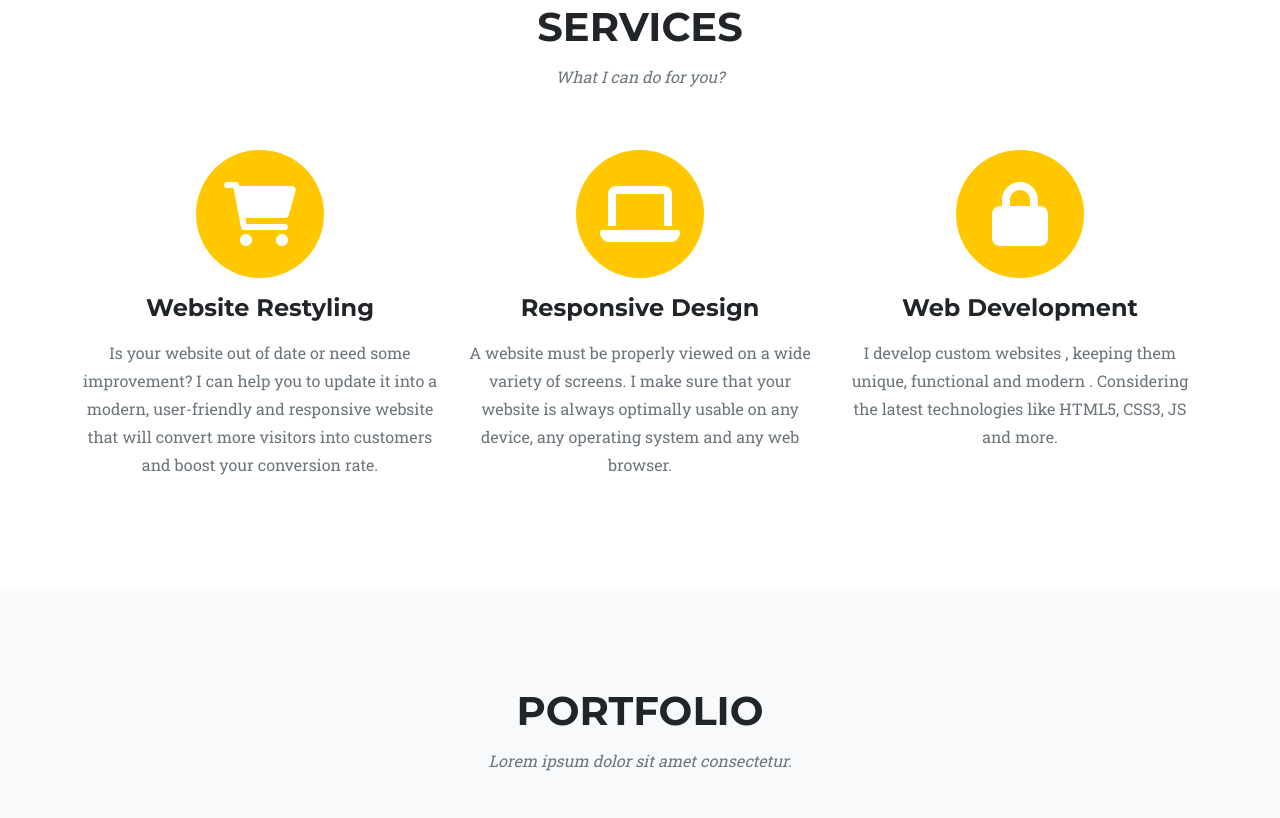
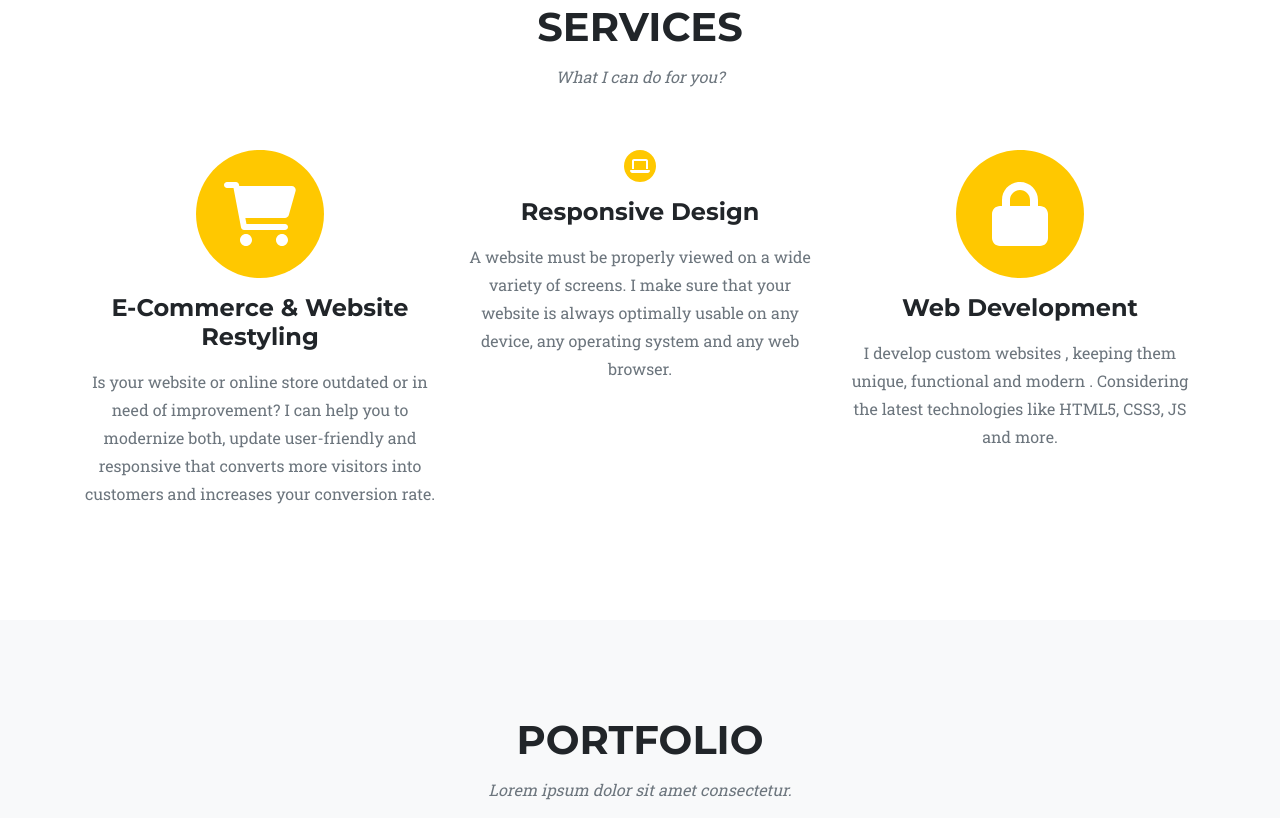
Before and after one commit to DIRKGM/NewPageDirkGM, a website: page index.html in a window 1280 px wide. Shown: the part 842-1660 px from the top of the page. Drawn offline with nearby package versions, Linux system fonts and the light colour scheme.

Commit message:
Service angepasst

```diff
--- a/index.html
+++ b/index.html
@@ -20,7 +20,7 @@
         <!-- Navigation-->
         <nav class="navbar navbar-expand-lg navbar-dark fixed-top" id="mainNav">
             <div class="container">
-                <a class="navbar-brand" href="#page-top"><img src="" alt="Dirk Meyer" /></a>
+                <a class="navbar-brand" href="#page-top"><img src="assets/img/hexagon-2307350_1280.png" alt="Dirk Meyer"/> Dirk Meyer</a>
                 <button class="navbar-toggler" type="button" data-bs-toggle="collapse" data-bs-target="#navbarResponsive" aria-controls="navbarResponsive" aria-expanded="false" aria-label="Toggle navigation">
                     Menu
                     <i class="fas fa-bars ms-1"></i>
@@ -61,18 +61,19 @@
                             <i class="fas fa-circle fa-stack-2x text-primary"></i>
                             <i class="fas fa-shopping-cart fa-stack-1x fa-inverse"></i>
                         </span>
-                        <h4 class="my-3">Website Restyling</h4>
-                        <p class="text-muted">Is your website out of date or need some improvement? I can help you to update it into a modern, user-friendly and responsive website that will convert more visitors into customers and boost your conversion rate.
+                        <h4 class="my-3">E-Commerce & Website Restyling</h4>
+                        <p class="text-muted">Is your website or online store outdated or in need of improvement? I can help you to modernize both, update user-friendly and responsive that converts more visitors into customers and increases your conversion rate.
                         </p>
                     </div>
                     <div class="col-md-4">
-                        <span class="fa-stack fa-4x">
+                        <span class="fa-stack f»a-4x">
                             <i class="fas fa-circle fa-stack-2x text-primary"></i>
                             <i class="fas fa-laptop fa-stack-1x fa-inverse"></i>
                         </span>
                         <h4 class="my-3">Responsive Design</h4>
                         <p class="text-muted">A website must be properly viewed on a wide variety of screens. I make sure that your website is always optimally usable on any device, any operating system and any web browser.</p>
                     </div>
+
                     <div class="col-md-4">
                         <span class="fa-stack fa-4x">
                             <i class="fas fa-circle fa-stack-2x text-primary"></i>
```
Also changed, not shown: assets/favicon.ico (deleted), assets/img/Verlassner Hof.jpg (deleted), 3 other files.
